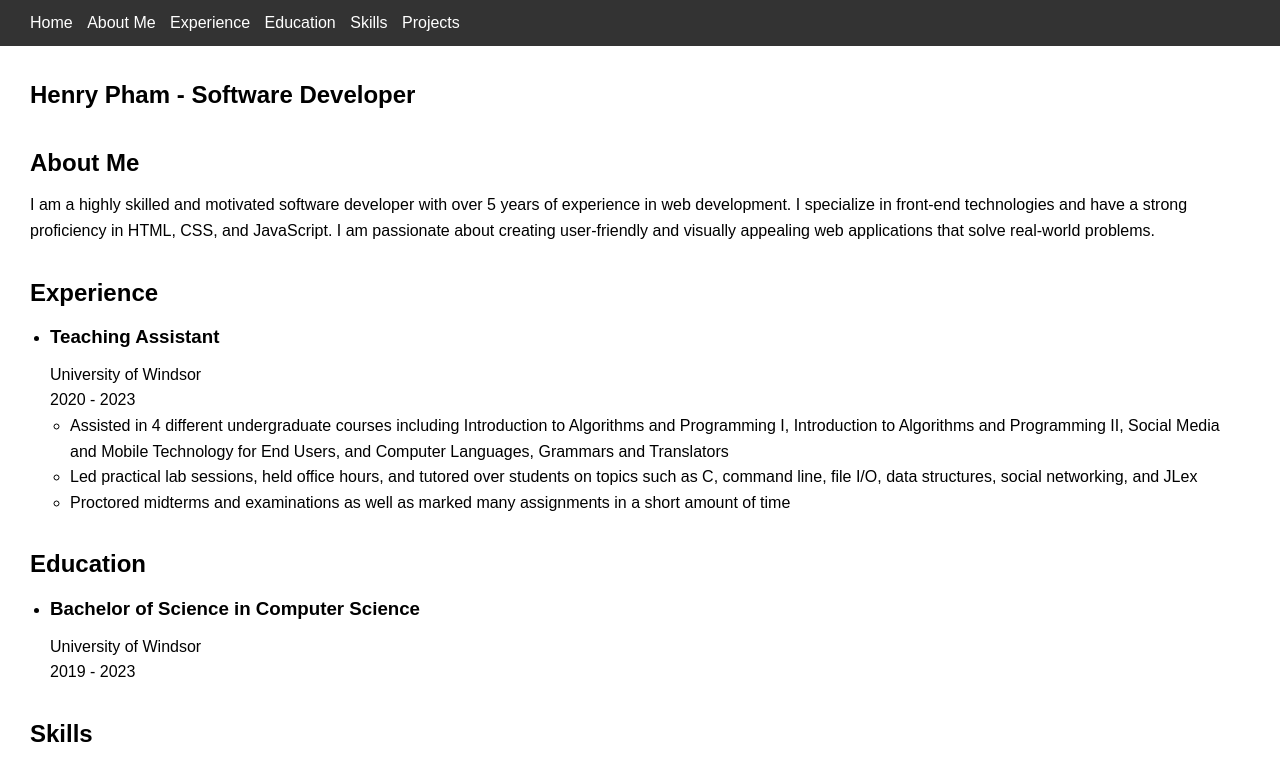
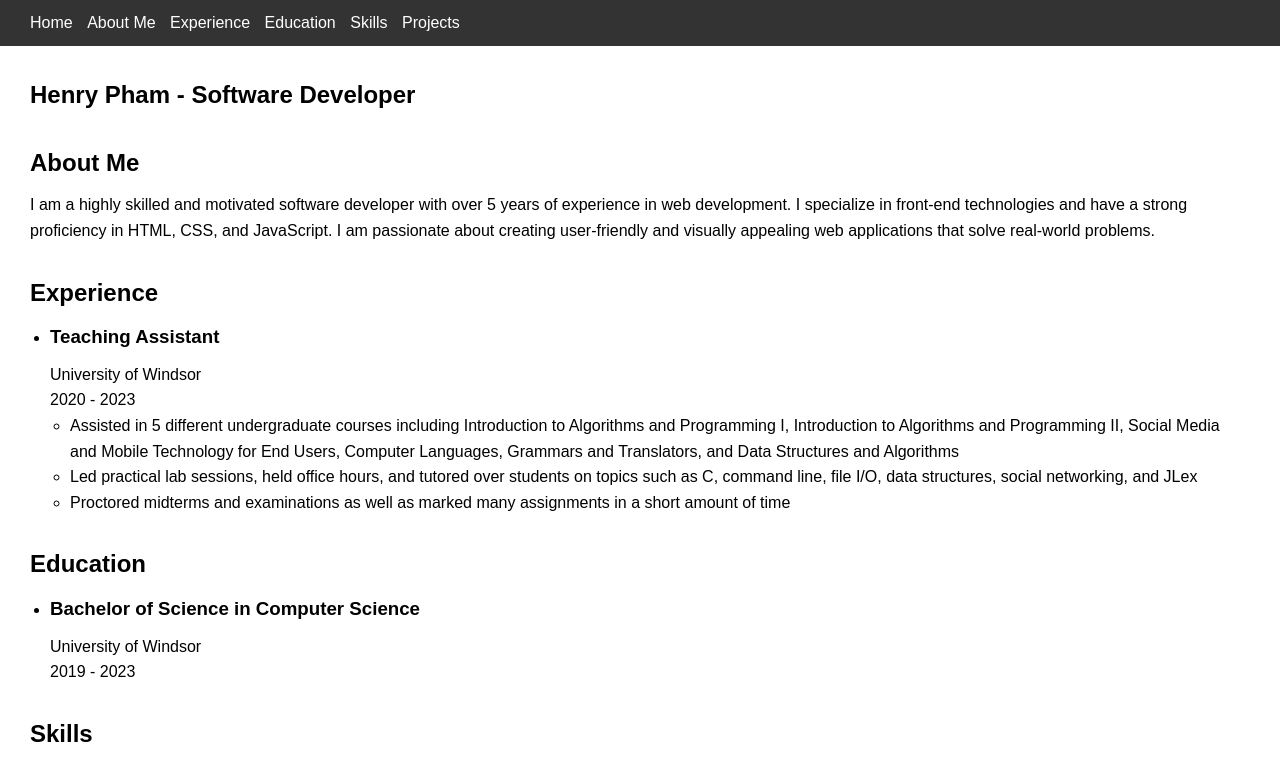
Before and after one commit to HenryPham1546/Website, a plain HTML site: page index.html in a window 1280 px wide. Shown: the top 760 px of the page. Drawn offline with Linux system fonts and the light colour scheme.

Commit message:
Update index.html

```diff
--- a/index.html
+++ b/index.html
@@ -43,9 +43,9 @@
             <p>2020 - 2023</p>
             <ul>
               <li>
-                Assisted in 4 different undergraduate courses including Introduction to Algorithms and Programming I, Introduction
-                to Algorithms and Programming II, Social Media and Mobile Technology for End Users, and Computer
-                Languages, Grammars and Translators
+                Assisted in 5 different undergraduate courses including Introduction to Algorithms and Programming I, Introduction
+                to Algorithms and Programming II, Social Media and Mobile Technology for End Users, Computer
+                Languages, Grammars and Translators, and Data Structures and Algorithms
               </li>
               <li>
                 Led practical lab sessions, held office hours, and tutored over students on topics such as C, command line, file I/O,
```
